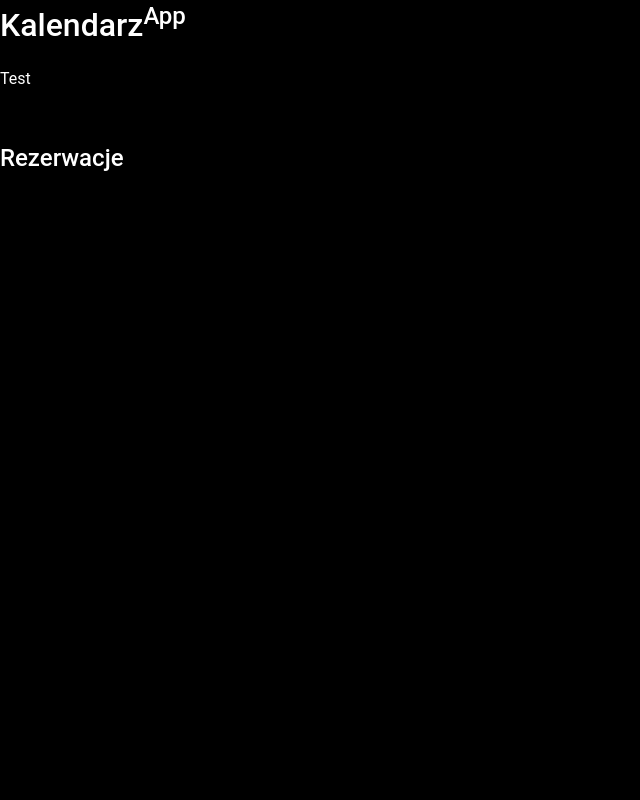
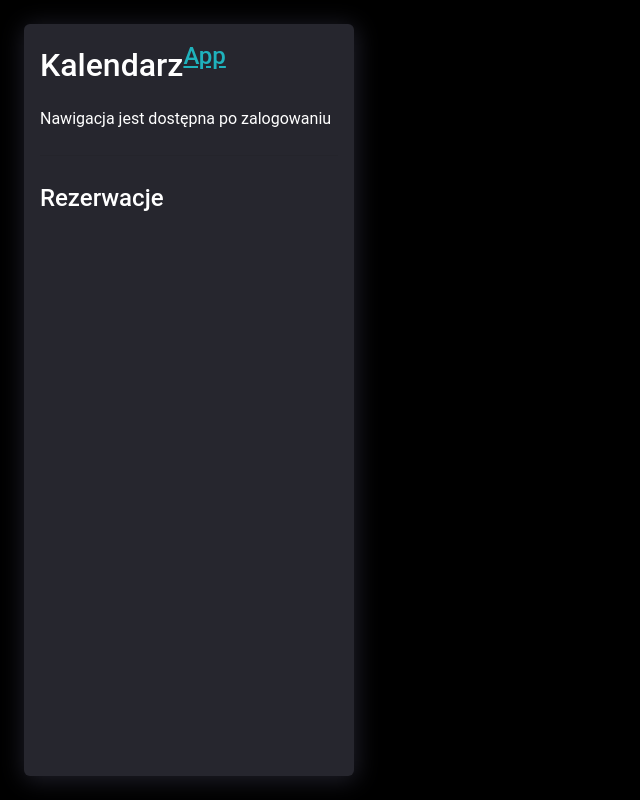
Before and after one commit to Terminatt/kalendarz-app, a React (Create React App) app in the folder front/: page / in a window 1280 px wide. Shown: the whole page, without its empty margins (0-640 px from the left). Built offline with nearby package versions, Linux system fonts and the light colour scheme.

Commit message:
feat(front): add sidebar style

```diff
--- a/front/src/App.less
+++ b/front/src/App.less
@@ -8,4 +8,9 @@ body {
   -moz-osx-font-smoothing: grayscale;
   color: @white;
   background-color: @background;
+  padding: @padding-big;
 }
+
+#root, .app {
+  height: 100%;
+}
--- a/front/src/App.tsx
+++ b/front/src/App.tsx
@@ -4,7 +4,7 @@ import React from 'react';
 import './App.less';
 
 const App: React.FC = () => (
-    <div className="App">
+    <div className="app">
         <Sidebar />
     </div>
 );
--- a/front/src/components/sidebar/Sidebar.less
+++ b/front/src/components/sidebar/Sidebar.less
@@ -0,0 +1,15 @@
+@import '~styles/variables.less';
+
+.sidebar {
+    background: @primary-bg;
+    width: @sidebar-width;
+    padding: @padding-medium;
+    border-radius: @border-radius-regular;
+    height: 100%;
+    box-shadow: 1px 3px 24px 1px rgb(33, 33, 44);
+}
+
+.sidebar-header > h1 > sup {
+    color: @primary-color;
+    text-decoration: underline;
+}
--- a/front/src/components/sidebar/Sidebar.tsx
+++ b/front/src/components/sidebar/Sidebar.tsx
@@ -6,17 +6,17 @@ import './Sidebar.less';
 const Sidebar: React.FC = () => {
     const [isLogged, setIsLogged] = useState<boolean>(false);
     return (
-        <div>
-            <header>
+        <div className="sidebar">
+            <header className="sidebar-header">
                 <h1>
                     Kalendarz
                     <sup>App</sup>
                 </h1>
             </header>
             {isLogged ? (
-                <span>Nawigacja dostępna po zalogowaniu</span>
+                <nav>Test</nav>
             ) : (
-                <nav>Test</nav>
+                <span>Nawigacja jest dostępna po zalogowaniu</span>
             )}
             <Divider />
             <div>
--- a/front/src/styles/variables.less
+++ b/front/src/styles/variables.less
@@ -10,3 +10,25 @@
 @border-color-base: #C9CAD9;
 @text-color-secondary: #CBCBCB;
 @font-size-base: 16px;
+
+// LAYOUT
+@sidebar-width: 330px;
+
+// PADDING
+@padding-huge: 36px;
+@padding-big: 24px;
+@padding-medium: 16px;
+@padding-small: 12px;
+@padding-tine: 6px;
+
+// MARGIN
+@margin-huge: 36px;
+@margin-big: 24px;
+@margin-medium: 16px;
+@margin-small: 12px;
+@margin-tine: 6px;
+
+
+// BORDER RADIUS
+@border-radius-regular: 6px;
+@border-radius-small: 3px;
```
Also changed, not shown: front/.eslintrc.js.
